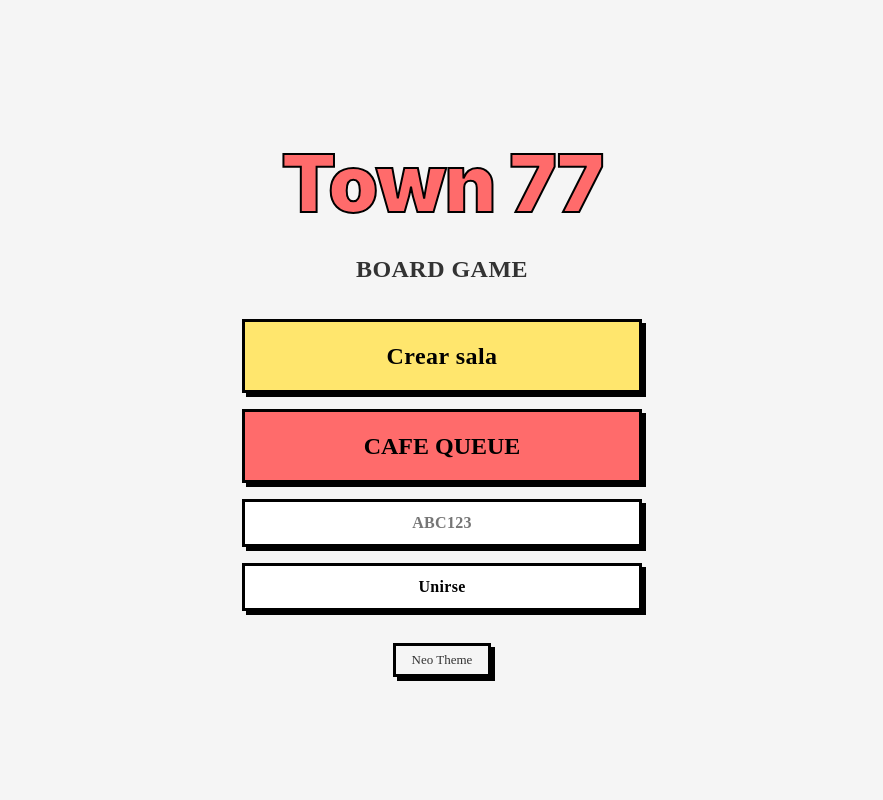
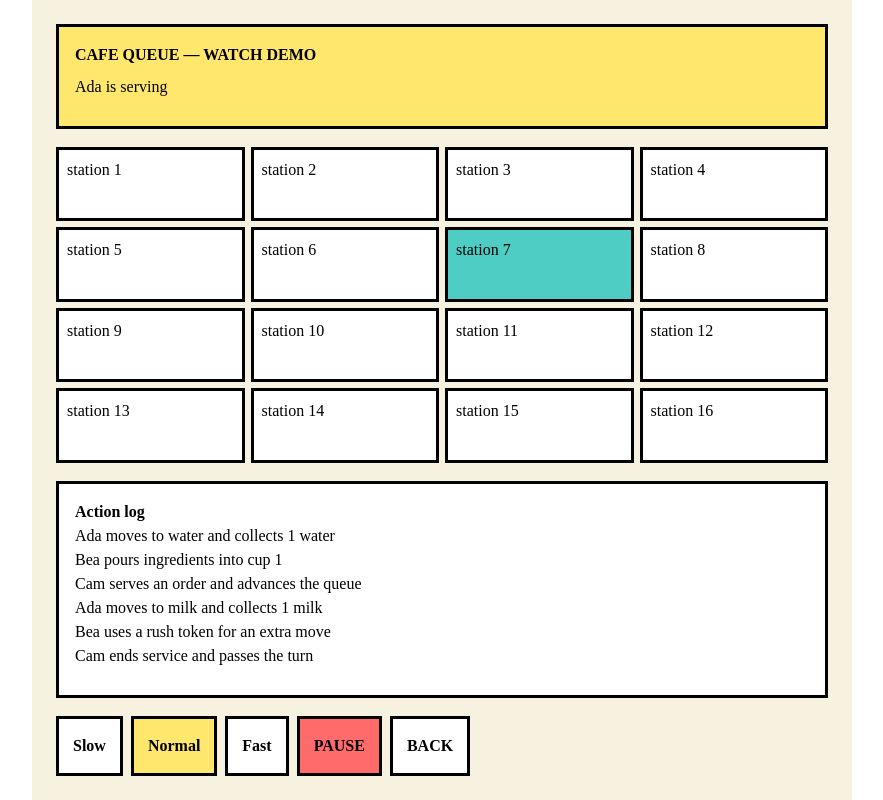
Before and after one commit to danieltibaquira/town77, a React (Vite) app in the folder packages/client/: page /cafe-queue/demo in a window 1280 px wide. Before the commit this address led to /. Shown: the whole page, without its empty margins (198-1081 px from the left). Built offline with nearby package versions, Linux system fonts and the light colour scheme; no server answers.

Commit message:
feat(town77): add cafe queue watch demo

```diff
--- a/packages/client/src/router.tsx
+++ b/packages/client/src/router.tsx
@@ -6,6 +6,7 @@ import { JoinScreen } from "./screens/JoinScreen";
 import { LobbyScreen } from "./screens/LobbyScreen";
 import { ResultsScreen } from "./screens/ResultsScreen";
 import { CafeQueueConfigScreen } from './screens/CafeQueueConfigScreen';
+import { CafeQueueDemoScreen } from './screens/CafeQueueDemoScreen';
 
 export function AppRouter() {
   return (
@@ -13,6 +14,7 @@ export function AppRouter() {
       <Route path="/" element={<HomeScreen />} />
       <Route path="/config" element={<ConfigScreen />} />
       <Route path="/cafe-queue/config" element={<CafeQueueConfigScreen />} />
+      <Route path="/cafe-queue/demo" element={<CafeQueueDemoScreen />} />
       <Route path="/join" element={<JoinScreen />} />
       <Route path="/room/:code" element={<LobbyScreen />} />
       <Route path="/cafe-queue/room/:code" element={<LobbyScreen />} />
--- /dev/null
+++ b/packages/client/src/screens/CafeQueueDemoScreen.tsx
@@ -0,0 +1,38 @@
+import { useEffect, useMemo, useState } from 'react'
+import { useNavigate } from 'react-router-dom'
+
+const PLAYERS = ['Ada', 'Bea', 'Cam']
+const ACTIONS = [
+  'moves to water and collects 1 water',
+  'pours ingredients into cup 1',
+  'serves an order and advances the queue',
+  'moves to milk and collects 1 milk',
+  'uses a rush token for an extra move',
+  'ends service and passes the turn',
+]
+
+const SPEEDS = { Slow: 1600, Normal: 900, Fast: 350 } as const
+type Speed = keyof typeof SPEEDS
+
+export function CafeQueueDemoScreen() {
+  const navigate = useNavigate()
+  const [speed, setSpeed] = useState<Speed>('Normal')
+  const [paused, setPaused] = useState(false)
+  const [step, setStep] = useState(0)
+  const finished = step >= 18
+  const active = PLAYERS[step % PLAYERS.length]!
+  const log = useMemo(() => Array.from({ length: Math.min(step, 18) }, (_, index) => `${PLAYERS[index % PLAYERS.length]} ${ACTIONS[index % ACTIONS.length]}`), [step])
+
+  useEffect(() => {
+    if (paused || finished) return
+    const timer = window.setTimeout(() => setStep((value) => value + 1), SPEEDS[speed])
+    return () => window.clearTimeout(timer)
+  }, [finished, paused, speed, step])
+
+  return <main data-testid="cafe-queue-demo" style={{ background: '#f7f1df', color: '#000', minHeight: '100vh', padding: 24, display: 'grid', gap: 18, maxWidth: 820, margin: '0 auto' }}>
+    <header style={{ border: '3px solid #000', background: '#ffe66d', padding: 16 }}><strong>CAFE QUEUE — WATCH DEMO</strong><p style={{ margin: '8px 0 0' }}>{finished ? 'Demo complete · final scores ready' : `${active} is serving`}</p></header>
+    <section style={{ display: 'grid', gridTemplateColumns: 'repeat(4, 1fr)', gap: 6 }}>{Array.from({ length: 16 }, (_, index) => <div key={index} style={{ minHeight: 72, border: '3px solid #000', background: index === step % 16 ? '#4ecdc4' : '#fff', padding: 8 }}>station {index + 1}</div>)}</section>
+    <section style={{ border: '3px solid #000', background: '#fff', padding: 16 }}><strong>Action log</strong><ol>{log.slice(-6).map((entry, index) => <li key={`${entry}-${index}`}>{entry}</li>)}</ol></section>
+    <section style={{ display: 'flex', gap: 8, flexWrap: 'wrap' }}>{(Object.keys(SPEEDS) as Speed[]).map((candidate) => <button key={candidate} type="button" onClick={() => setSpeed(candidate)} style={{ border: '3px solid #000', background: speed === candidate ? '#ffe66d' : '#fff', color: '#000', fontWeight: 800, padding: '10px 14px' }}>{candidate}</button>)}<button type="button" onClick={() => setPaused((value) => !value)} style={{ border: '3px solid #000', background: '#ff6b6b', color: '#000', fontWeight: 800, padding: '10px 14px' }}>{paused ? 'RESUME' : 'PAUSE'}</button>{finished && <button type="button" onClick={() => { setStep(0); setPaused(false) }} style={{ border: '3px solid #000', background: '#4ecdc4', color: '#000', fontWeight: 800, padding: '10px 14px' }}>WATCH AGAIN</button>}<button type="button" onClick={() => navigate('/')} style={{ border: '3px solid #000', background: '#fff', color: '#000', fontWeight: 800, padding: '10px 14px' }}>BACK</button></section>
+  </main>
+}
--- a/packages/client/src/screens/HomeScreen.tsx
+++ b/packages/client/src/screens/HomeScreen.tsx
@@ -37,6 +37,10 @@ export function HomeScreen() {
 
   function handleCreateCafeQueue() {
     navigate('/cafe-queue/config');
+  }
+
+  function handleWatchDemo() {
+    navigate('/cafe-queue/demo');
   }
 
   function handleJoin() {
@@ -124,6 +128,9 @@ export function HomeScreen() {
         <button type="button" data-testid="btn-create-cafe-queue" onClick={handleCreateCafeQueue} style={{ background: "#ff6b6b", border: "3px solid #000", boxShadow: "4px 4px 0 #000", color: "#000", cursor: "pointer", fontSize: "var(--text-lg)", fontWeight: 900, minHeight: 56, padding: "var(--space-md) var(--space-xl)" }}>
           CAFE QUEUE
         </button>
+        <button type="button" data-testid="btn-watch-cafe-demo" onClick={handleWatchDemo} style={{ background: "#4ecdc4", border: "3px solid #000", boxShadow: "4px 4px 0 #000", color: "#000", cursor: "pointer", fontSize: "var(--text-lg)", fontWeight: 900, minHeight: 56, padding: "var(--space-md) var(--space-xl)" }}>
+          WATCH DEMO
+        </button>
         <input
           data-testid="input-room-code"
           placeholder="ABC123"
```
